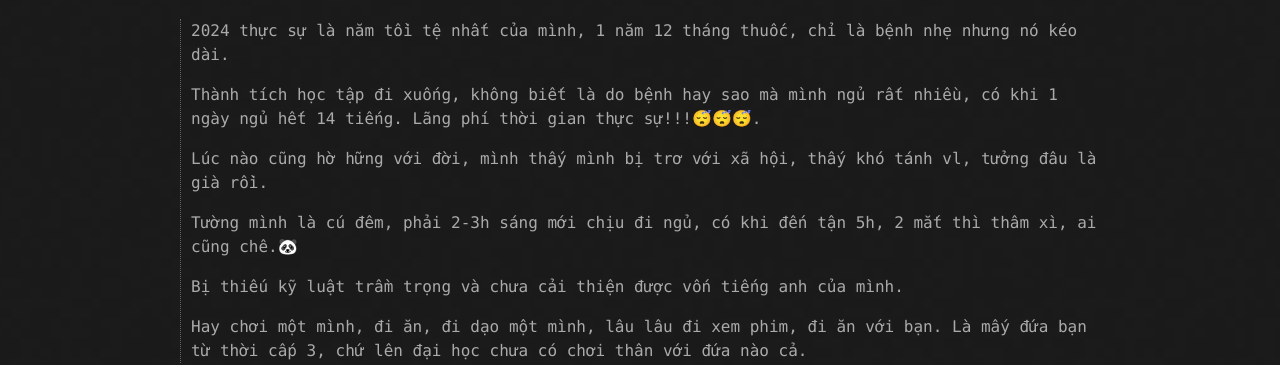
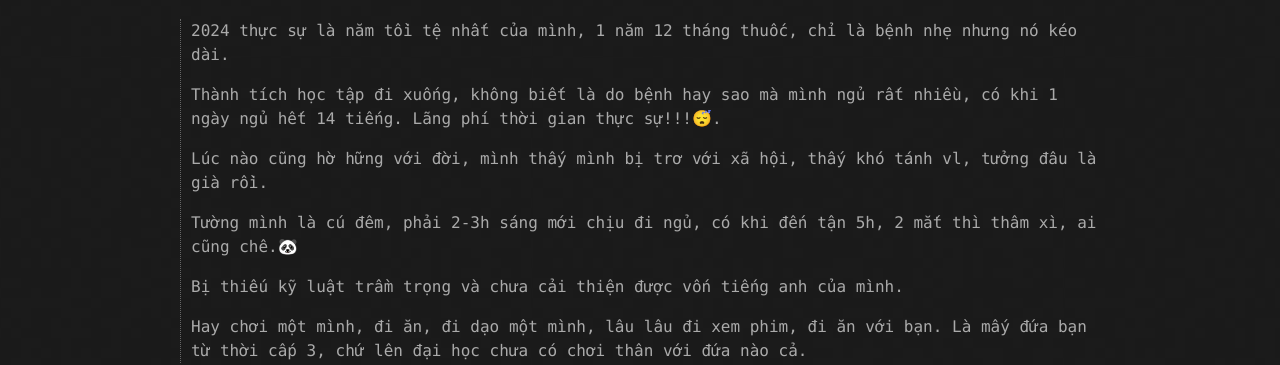
Before and after one commit to waibui/waibui.github.io, a Jekyll site: the page built from _posts/2025-01-01-happy-new-year.md, in a window 1280 px wide. Shown: the part 1007-1372 px from the top of the page. Built offline with Jekyll 4.4.1, drawn with Linux system fonts in a browser that asks for light colours.

```diff
--- a/_posts/2025-01-01-happy-new-year.md
+++ b/_posts/2025-01-01-happy-new-year.md
@@ -20,7 +20,7 @@ tags:
 ### Năm 2024 của tôi:
 > 2024 thực sự là năm tồi tệ nhất của mình, 1 năm 12 tháng thuốc, chỉ là bệnh nhẹ nhưng nó kéo dài.
 >
-> Thành tích học tập đi xuống, không biết là do bệnh hay sao mà mình ngủ rất nhiều, có khi 1 ngày ngủ hết 14 tiếng. Lãng phí thời gian thực sự!!!😴😴😴.
+> Thành tích học tập đi xuống, không biết là do bệnh hay sao mà mình ngủ rất nhiều, có khi 1 ngày ngủ hết 14 tiếng. Lãng phí thời gian thực sự!!!😴.
 >
 > Lúc nào cũng hờ hững với đời, mình thấy mình bị trơ với xã hội, thấy khó tánh vl, tưởng đâu là già rồi.
 >
```
